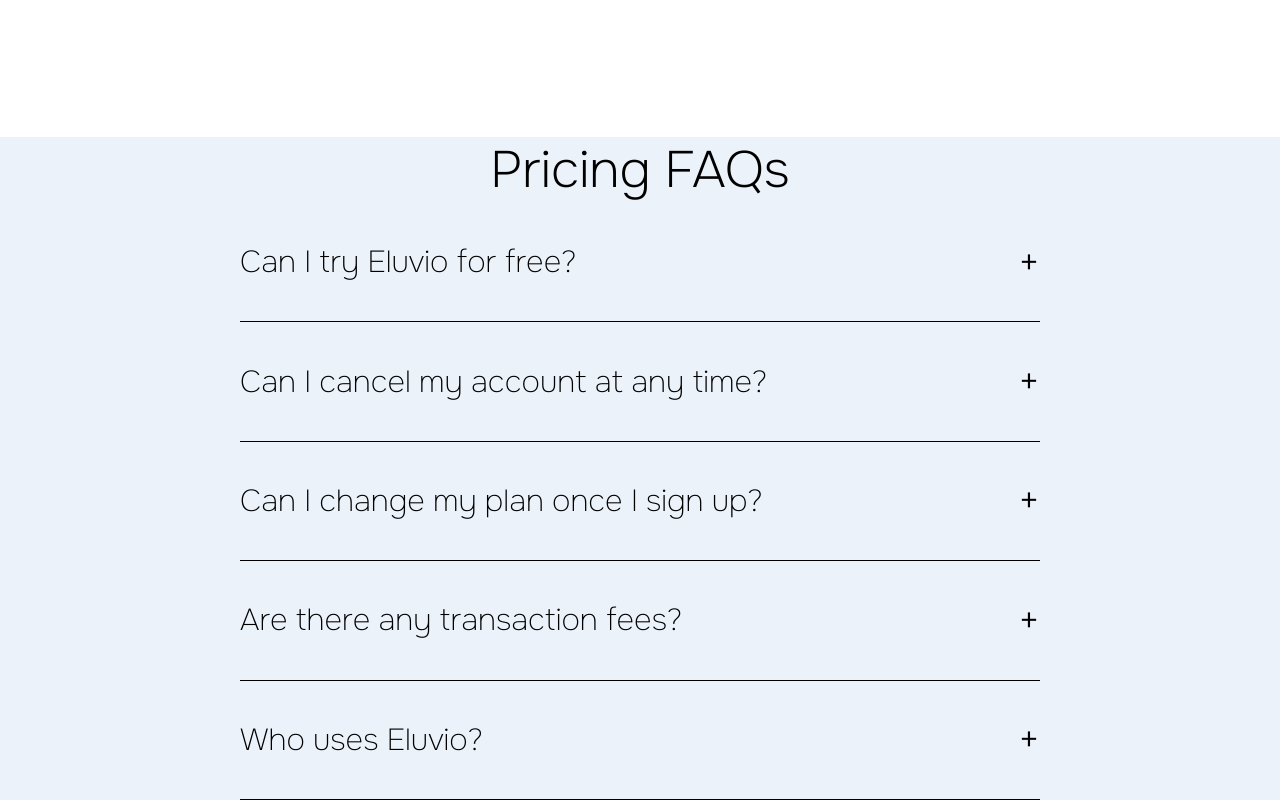
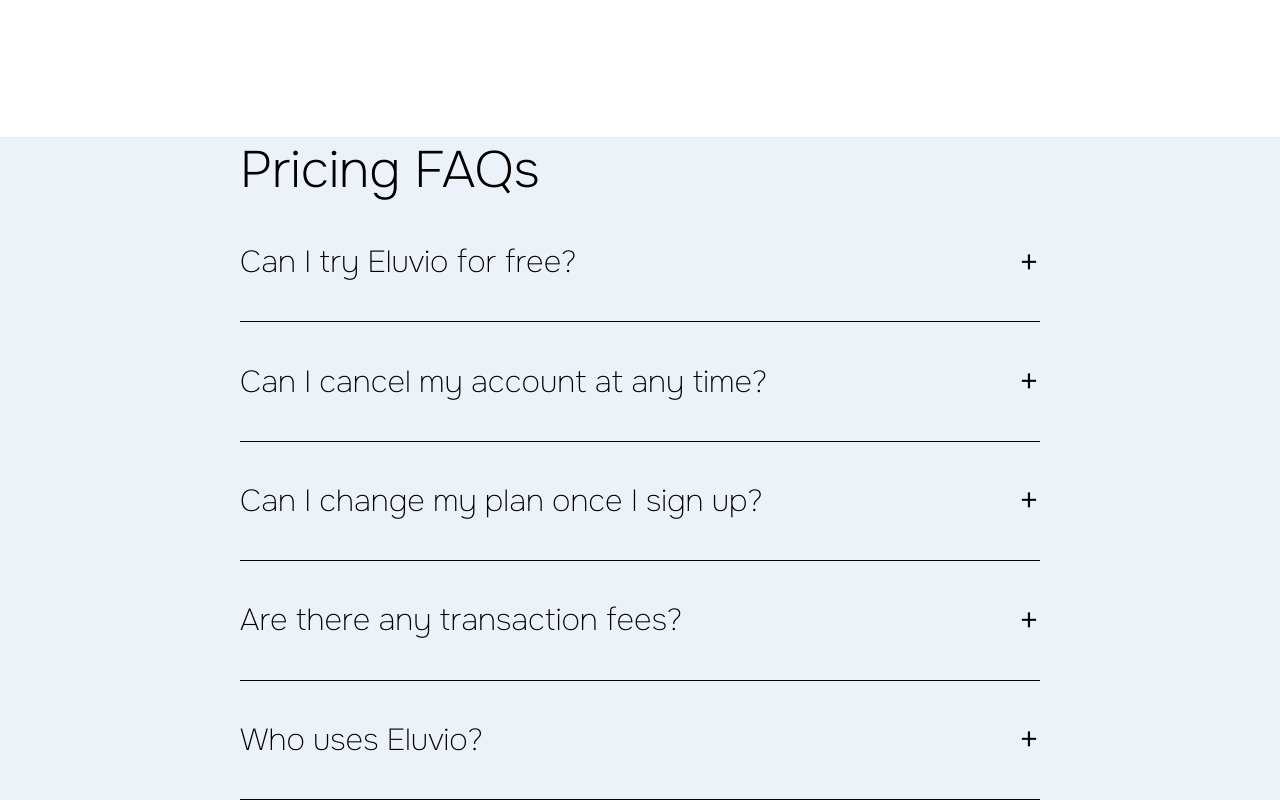
Before and after one commit to eddiemaceda11/eluvio, a React (Vite) app: page / in a window 1280 px wide. Shown: the part 2888-3688 px from the top of the page. Built offline with nearby package versions, Linux system fonts and the light colour scheme.

Commit message:
Add div for spacing to top of FAQ section

```diff
--- a/src/components/Faqs.jsx
+++ b/src/components/Faqs.jsx
@@ -35,6 +35,8 @@
 
   return (
     <section className="faqs">
+      <div className="faqs-top-spacing"></div>
+      <div className="faqs-div">
         <h2>Pricing FAQs</h2>
         {faqsList.map((element, i) => (
           <FaqsItem
@@ -46,6 +48,7 @@
             onOpen={setCurrentOpen}
           />
         ))}
+      </div>
     </section>
   );
 };
```
Lines whose indentation alone changed are shown as unchanged.
